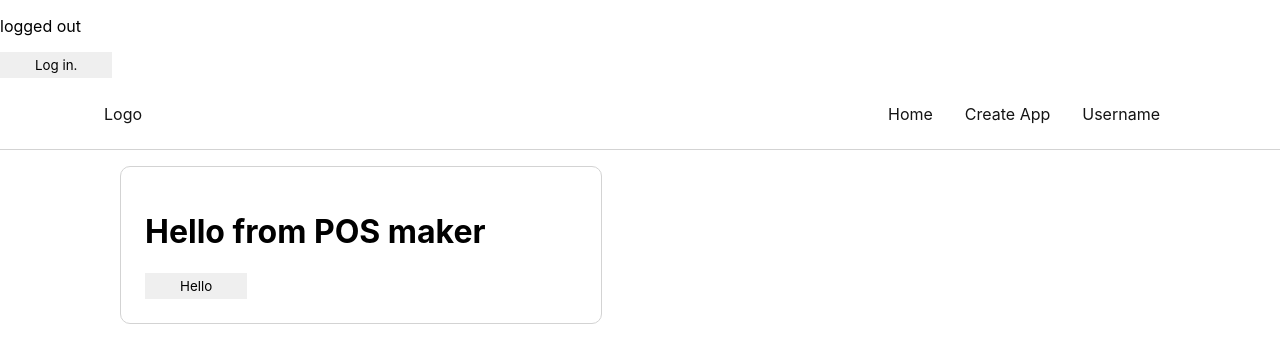
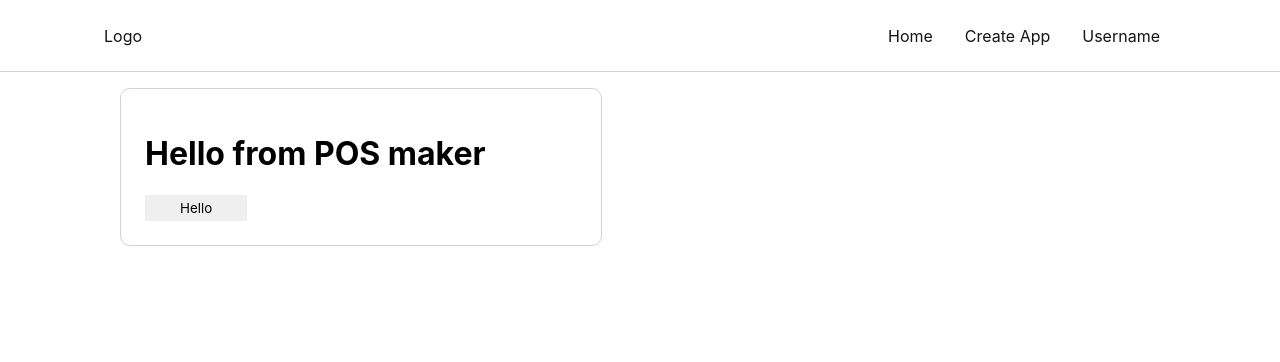
Before and after one commit to kiks12/POS-maker-app, a Next.js app: page / in a window 1280 px wide. Shown: the top 362 px of the page. Built offline with nearby package versions, Linux system fonts and the light colour scheme; no server answers.

Commit message:
next-auth uninstalled

```diff
--- a/package.json
+++ b/package.json
@@ -14,7 +14,6 @@
     "cors": "^2.8.5",
     "dotenv": "^10.0.0",
     "next": "11.0.1",
-    "next-auth": "^3.27.1",
     "nodemon": "^2.0.8",
     "react": "17.0.2",
     "react-dom": "17.0.2"
--- a/pages/_app.js
+++ b/pages/_app.js
@@ -1,13 +1,9 @@
 /* app global dependencies */
 import "../styles/globals.css";
-import { Provider } from "next-auth/client";
 
+/* my app instance - whole application */
 function MyApp({ Component, pageProps }) {
-  return (
-    <Provider session={pageProps.session}>
-      <Component {...pageProps} />
-    </Provider>
-  );
+  return <Component {...pageProps} />;
 }
 
 export default MyApp;
--- a/pages/index.js
+++ b/pages/index.js
@@ -2,23 +2,15 @@
 import Head from "next/head";
 import styles from "../styles/Home.module.css";
 import Header from "../Components/Header";
-import { useSession, signIn, signOut } from "next-auth/client";
 
 /* index page instance */
 export default function Home() {
-  const [session] = useSession();
   return (
     <>
       <Head>
         <title>Home</title>
       </Head>
       <main>
-        <p>{session ? "logged in" : "logged out"}</p>
-        {session ? (
-          <button onClick={() => signOut}>Log out.</button>
-        ) : (
-          <button onClick={signIn}>Log in.</button>
-        )}
         <Header />
         <div className='container'>
           <div className='card'>
```
Also changed, not shown: pages/api/auth/[...nextauth].js (deleted, +0 -25 lines), 1 other file (tests, documents, lock files or other folders).
